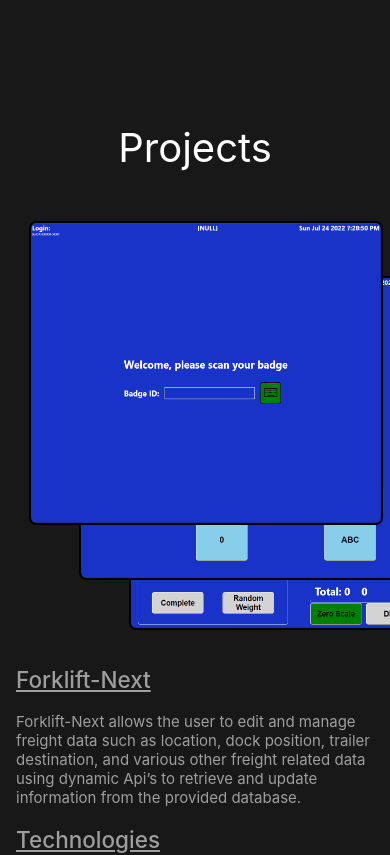
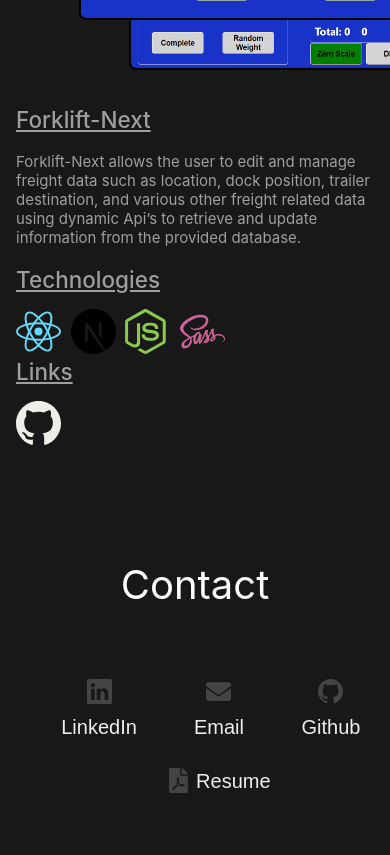
Before and after one commit to therazor113/Portfolio, a Vue app: page / in a window 390 px wide. Shown: the part 2760-3615 px from the top of the page. Built offline with nearby package versions, Linux system fonts and the light colour scheme.

Commit message:
Removed temp fix

```diff
--- a/src/components/projects/ProjectView.vue
+++ b/src/components/projects/ProjectView.vue
@@ -4,12 +4,10 @@ import ForkliftProject from './items/ForkliftProject.vue'
 
 <template>
   <div class="ProjectsContainer">
-    <div>
-      <h1 class="title">
-        Projects
-      </h1>
-      <ForkliftProject />
-    </div>
+    <h1 class="title">
+      Projects
+    </h1>
+    <ForkliftProject />
   </div>
 </template>
 
@@ -27,9 +25,4 @@ import ForkliftProject from './items/ForkliftProject.vue'
       margin-bottom: 1rem;
     }
   }
-    @media only screen and (max-width: 450px) {
-    .ProjectsContainer {
-      margin-top: 35rem;
-    }
-  }
 </style>
```
